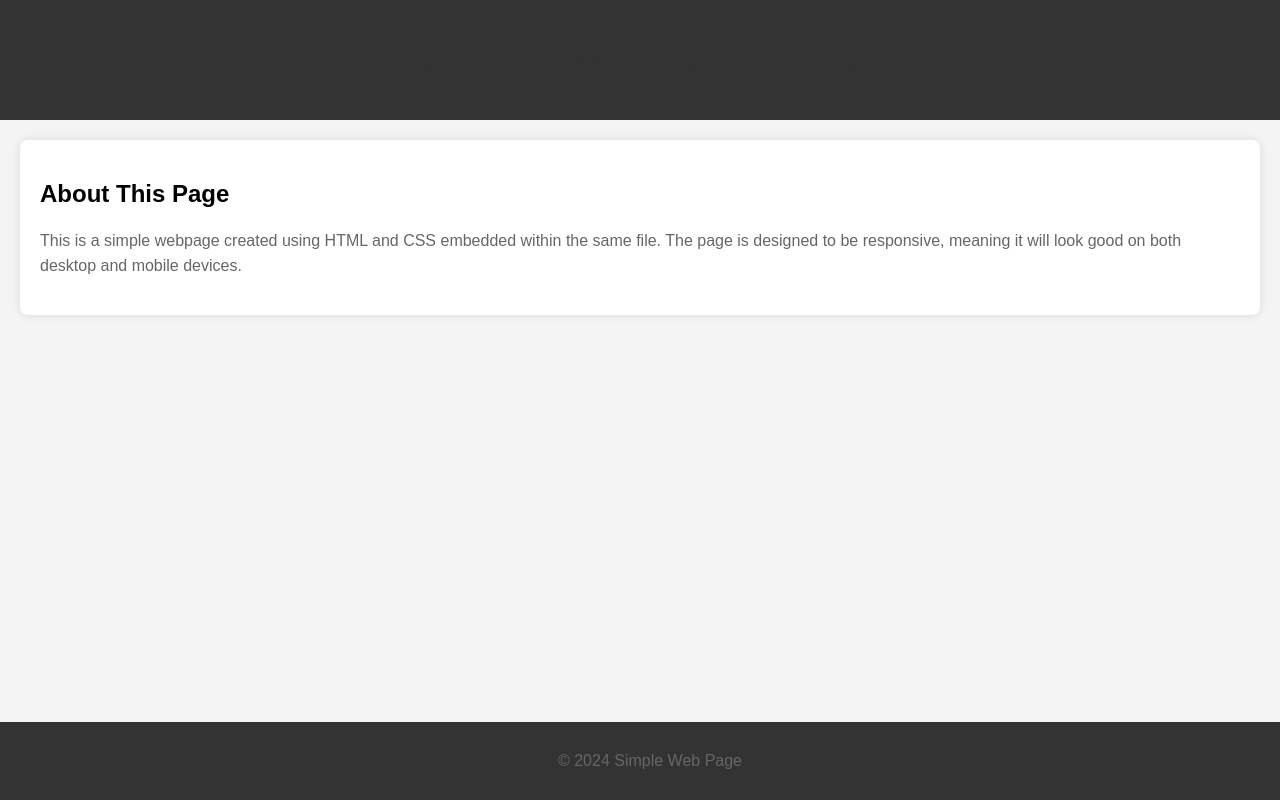
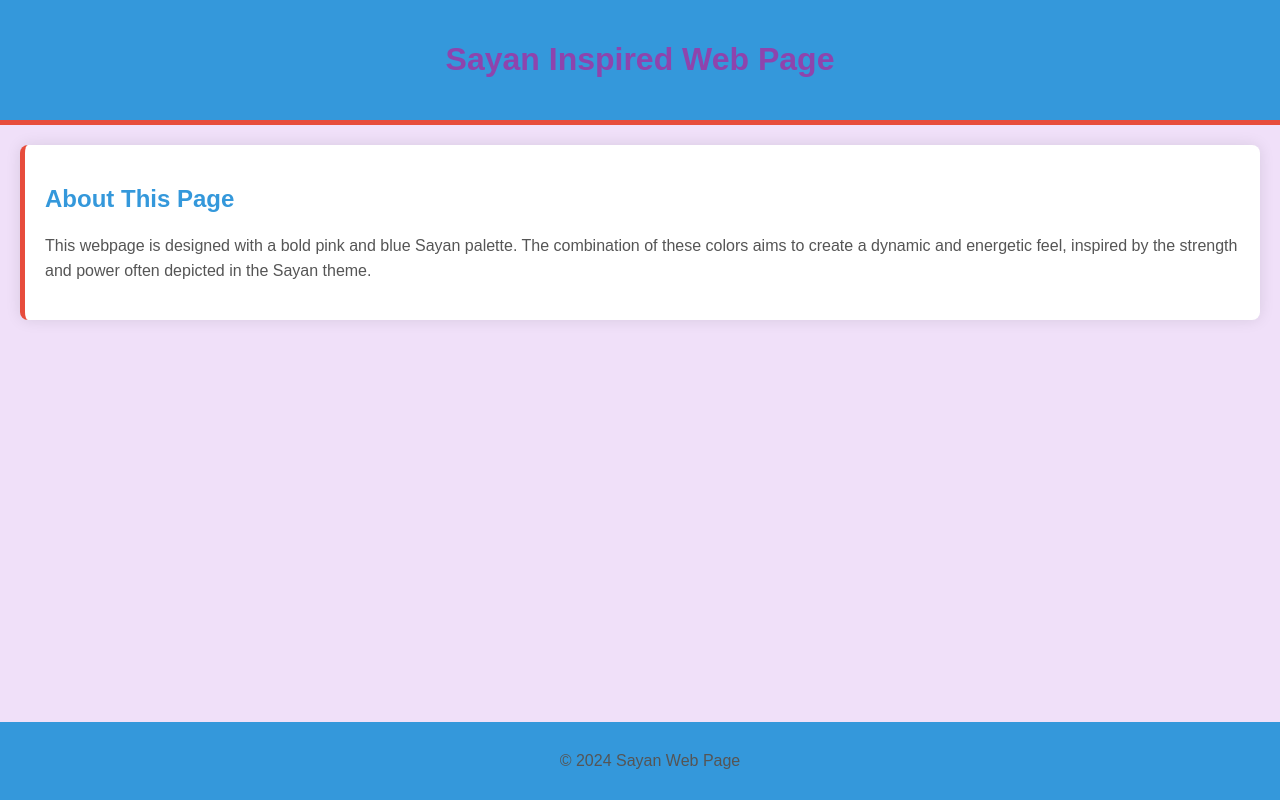
Before and after one commit to yahyaary/SweetTreat, a plain HTML site: page index.html in a window 1280 px wide. Drawn offline with Linux system fonts and the light colour scheme.

Commit message:
Update index.html

```diff
--- a/index.html
+++ b/index.html
@@ -3,44 +3,51 @@
 <head>
     <meta charset="UTF-8">
     <meta name="viewport" content="width=device-width, initial-scale=1.0">
-    <title>Simple Web Page</title>
+    <title>Sayan Inspired Web Page</title>
     <style>
-        /* Basic CSS styles for the page */
+        /* Basic CSS styles with Pink and Blue Sayan palette */
         body {
             font-family: Arial, sans-serif;
-            background-color: #f4f4f4;
+            background-color: #f0e0f9; /* Soft pinkish background */
             margin: 0;
             padding: 0;
+            color: #2c3e50; /* Dark gray text */
         }
 
         header {
-            background-color: #333;
+            background-color: #3498db; /* Vibrant blue */
             color: white;
             text-align: center;
             padding: 20px;
+            border-bottom: 5px solid #e74c3c; /* Pinkish border */
         }
 
         .content {
             padding: 20px;
             margin: 20px;
-            background-color: #fff;
+            background-color: #ffffff;
             border-radius: 8px;
-            box-shadow: 0 0 10px rgba(0, 0, 0, 0.1);
+            box-shadow: 0 0 15px rgba(0, 0, 0, 0.1);
+            border-left: 5px solid #e74c3c; /* Pink accent border */
         }
 
         h1 {
-            color: #333;
+            color: #8e44ad; /* Dark purple-pink */
+        }
+
+        h2 {
+            color: #3498db; /* Blue */
         }
 
         p {
-            color: #666;
+            color: #555555; /* Dark gray text */
             line-height: 1.6;
         }
 
         footer {
             text-align: center;
             padding: 10px;
-            background-color: #333;
+            background-color: #3498db; /* Blue footer */
             color: white;
             position: fixed;
             width: 100%;
@@ -63,16 +70,16 @@
 <body>
 
     <header>
-        <h1>Welcome to My Simple Web Page</h1>
+        <h1>Sayan Inspired Web Page</h1>
     </header>
 
     <div class="content">
         <h2>About This Page</h2>
-        <p>This is a simple webpage created using HTML and CSS embedded within the same file. The page is designed to be responsive, meaning it will look good on both desktop and mobile devices.</p>
+        <p>This webpage is designed with a bold pink and blue Sayan palette. The combination of these colors aims to create a dynamic and energetic feel, inspired by the strength and power often depicted in the Sayan theme.</p>
     </div>
 
     <footer>
-        <p>&copy; 2024 Simple Web Page</p>
+        <p>&copy; 2024 Sayan Web Page</p>
     </footer>
 
 </body>
```
